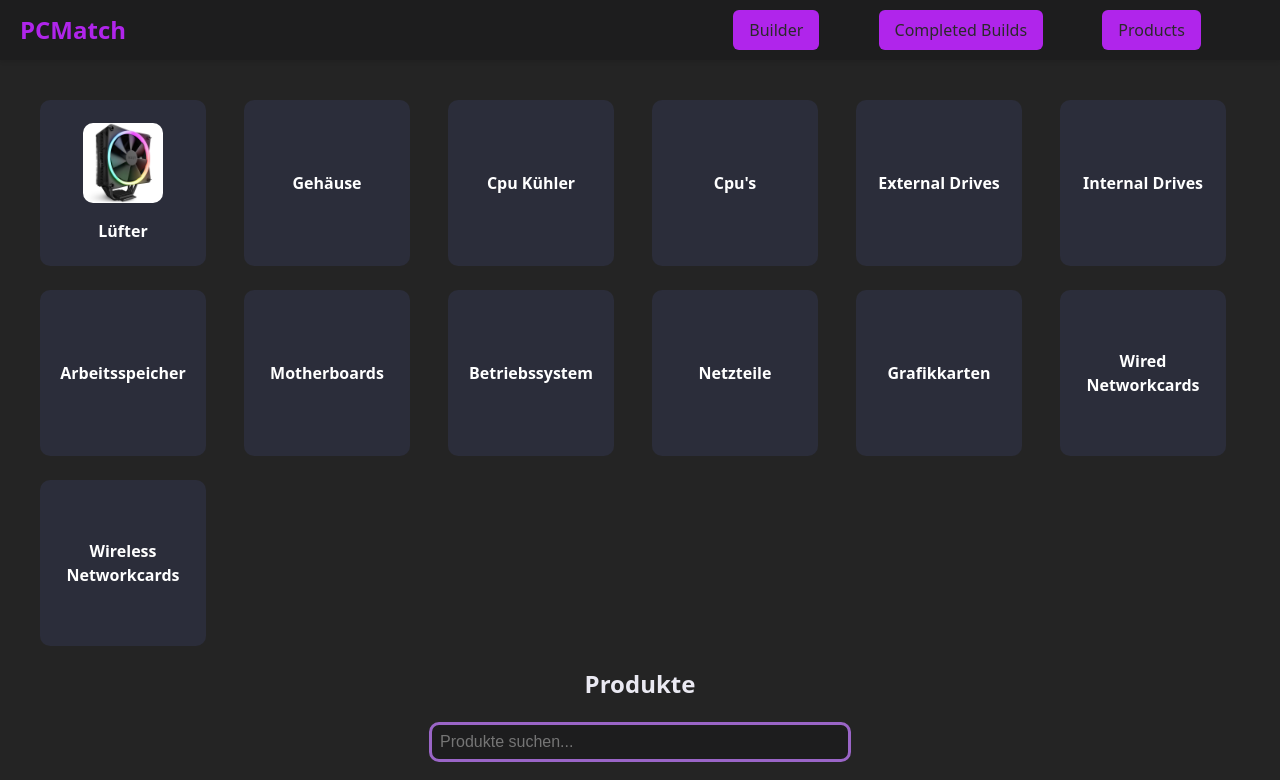
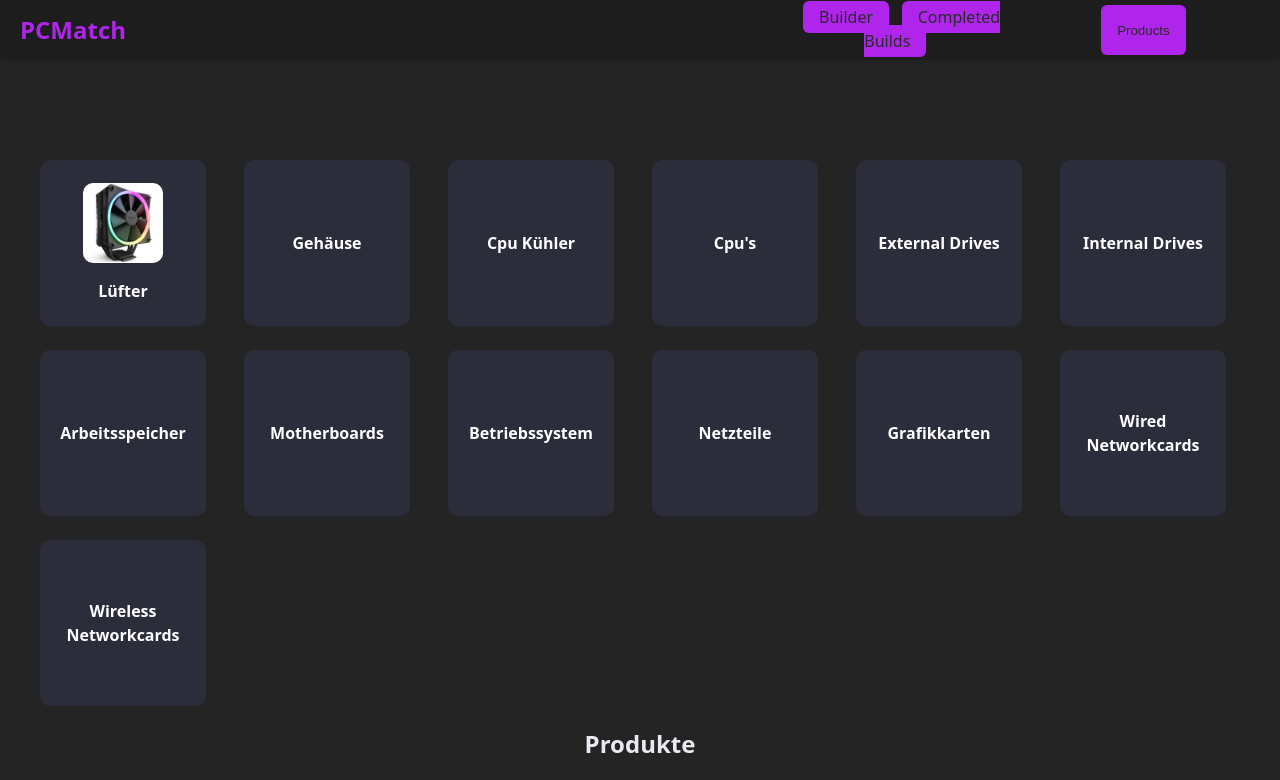
Before and after one commit to MusicToGetCodedOn/PCMatch, a React (Vite) app in the folder PCMatch/: page /products in a window 1280 px wide. Shown: the top 780 px of the page. Built offline with nearby package versions, Linux system fonts and the light colour scheme.

Commit message:
Dropdown Components

```diff
--- a/PCMatch/src/components/Header.jsx
+++ b/PCMatch/src/components/Header.jsx
@@ -3,30 +3,54 @@ import { Link } from 'react-router-dom';
 import styles from './Header.module.css';
 
 export default function Header() {
-  const [isMenuOpen, setIsMenuOpen] = useState(false);
+  const [isProductsOpen, setIsProductsOpen] = useState(false);
 
-  // Funktion, um das Menü umzuschalten
-  const toggleMenu = () => {
-    setIsMenuOpen(!isMenuOpen);
+  // Funktion zum Umschalten des "Products"-Menüs (Grid anzeigen/ausblenden)
+  const toggleProducts = () => {
+    setIsProductsOpen(!isProductsOpen);
   };
 
   return (
-    <header className={styles.header}>
-      <Link to="/" className={styles.headerTitle}>PCMatch</Link>
+    <>
+      <header className={styles.header}>
+        <Link to="/" className={styles.headerTitle}>PCMatch</Link>
 
+        <nav className={styles.nav}>
+          <div>
+            <Link to="/builder/" className={styles.homeButton}>Builder</Link>
+            <Link to="/completedbuilds/" className={styles.homeButton}>Completed Builds</Link>
+          </div>
+          {/* Button für das Ausklappen des Produktsmenüs */}
+          <button className={styles.productsButton} onClick={toggleProducts}>Products</button>
+        </nav>
+      </header>
 
-        <div className={styles.hamburger} onClick={toggleMenu}>
-          <div></div>
-          <div></div>
-          <div></div>
+      {/* Das Grid wird nur angezeigt, wenn isProductsOpen wahr ist */}
+      <div
+        className={`${styles.productGrid} ${isProductsOpen ? styles.open : ''}`}
+      >
+        <div className={styles.grid}>
+          <a href="/products/">Browse All</a>
+          <a href="/products/casefans"><img src="cpucooler.jpg" alt="Cpu Kühler" /> Lüfter</a>
+          <a href="/products/cases">Gehäuse</a>
+          <a href="/products/cpucoolers">Cpu Kühler</a>
+          <a href="/products/cpus">Cpu's</a>
+          <a href="/products/extdrives">External Drives</a>
+          <a href="/products/intdrives">Internal Drives</a>
+          <a href="/products/memory">Arbeitsspeicher</a>
+          <a href="/products/motherboards">Motherboards</a>
+          <a href="/products/os">Betriebssystem</a>
+          <a href="/products/powersupplys">Netzteile</a>
+          <a href="/products/videocards">Grafikkarten</a>
+          <a href="/products/wirednetworkcards">Wired Networkcards</a>
+          <a href="/products/wirelessnetworkcards">Wireless Networkcards</a>
         </div>
+      </div>
 
-      {/* Navigation, zeigt sich nur bei geöffnetem Menü */}
-      <nav className={`${styles.nav} ${isMenuOpen ? styles.open : ''}`}>
-        <Link to="/builder/" className={styles.homeButton}>Builder</Link>
-        <Link to="/completedbuilds/" className={styles.homeButton}>Completed Builds</Link>
-        <Link to="/products/" className={styles.homeButton}>Products</Link>
-      </nav>
-    </header>
+      {/* Der Hauptinhalt wird verschoben, wenn das Grid sichtbar ist */}
+      <div className={`${styles.mainContent} ${isProductsOpen ? styles.shifted : ''}`}>
+        {/* Dein Hauptinhalt */}
+      </div>
+    </>
   );
 }
--- a/PCMatch/src/components/Header.module.css
+++ b/PCMatch/src/components/Header.module.css
@@ -1,4 +1,4 @@
-/* Header.module.css */
+/* Header Styling bleibt unverändert */
 .header {
     position: fixed;
     top: 0;
@@ -28,14 +28,17 @@
     color: rgb(43, 42, 42);
     padding: 0.5rem 1rem;
     text-decoration: none;
+    text-align: center;
+    padding-top: 2%;
     border-radius: 6px;
     margin-right: 5%;
-  transition: .4s;
+    transition: 0.4s;
+    padding-bottom: 2%;
 }
 
 .homeButton:hover {
     background-color: #cf1dd8;
-  transition: .4s;
+    transition: 0.4s;
     transform: scale(1.05);
 }
 
@@ -45,31 +48,104 @@
     width: 45%;
 }
 
-/* Hamburger Menu Styles */
+/* Button Styling für 'Products' */
+.productsButton {
+    background-color: #b025eb;
+    color: rgb(43, 42, 42);
+    padding: 0.5rem 1rem;
+    margin: 0;
+    text-decoration: none;
+    border-radius: 6px;
+    cursor: pointer;
+    transition: 0.3s;
+    height: 50px;
+    border: none;
 
-
-.hamburger {
-  display: none;
-  flex-direction: column;
-  justify-content: space-between;
-  width: 30px;
-  height: 20px;
-  cursor: pointer;
 }
 
-.hamburger div {
-  height: 4px;
-  background-color: #b025eb;
-  border-radius: 2px;
+.productsButton:hover {
+    background-color: #cf1dd8;
+    transition: 0.3s;
+    transform: scale(1.05);
+    border: none;
 }
 
-/* Mobile Specific Styles */
+/* Das Grid, das hinter dem Header hervorfährt */
+.productGrid {
+    background-color: #282b34; /* Etwas hellere Farbe als der Header */
+    width: 100%;
+    padding: 20px 0;
+    position: absolute;
+    top: 60px; /* Direkt unter dem Header */
+    left: 0;
+    right: 0;
+    opacity: 0;    /* Start unsichtbar */
+    transform: translateY(-100%); /* Start außerhalb des Bildschirms */
+    transition: transform 0.5s ease-out, opacity 0.5s ease-out; /* Sanfte Transition */
+    z-index: 999;
+}
+
+/* Wenn das Produktmenü geöffnet ist */
+.productGrid.open {
+    opacity: 1;
+    transform: translateY(0); /* Lässt das Grid nach unten fahren */
+}
+
+/* Grid Styling */
+.grid {
+    display: grid;
+    grid-template-columns: repeat(7, minmax(160px, 1fr));
+    gap: 1rem;
+    justify-content: center;
+}
+
+.grid a {
+    display: flex;
+    flex-direction: column;
+    justify-content: center;
+    align-items: center;
+    width: 160px;
+    height: 160px;
+    background-color: #2b2d3a;
+    border: 3px solid transparent;
+    border-radius: 10px;
+    text-align: center;
+    text-decoration: none;
+    color: white;
+    font-weight: bold;
+    transition: background-color 0.3s, border 0.3s, transform 0.3s;
+}
+
+.grid a:hover {
+    border: 3px solid #9b59b6;
+    background-color: #343649;
+    transform: scale(1.03);
+}
+
+.grid a img {
+    width: 80px;
+    margin-bottom: 1rem;
+    border-radius: 10px;
+}
+
+/* Das Verschieben des Inhalts */
+.mainContent {
+    transition: margin-top 0.5s ease-out; /* Sanfte Transition */
+    padding-top: 60px; /* Platz für den Header */
+}
+
+/* Wenn das Grid geöffnet ist, verschiebe den Inhalt */
+.mainContent.shifted {
+    margin-top: 360px; /* Der Abstand, den das Grid nach unten verschiebt */
+}
+
+/* Hamburger und mobile Styles */
 @media (max-width: 768px) {
     .header {
         flex-direction: column;
         align-items: flex-start;
         padding: 1rem;
-    height: 10%;
+        height: auto;
     }
 
     .nav {
@@ -85,8 +161,8 @@
         background-color: #1d1d1e;
         padding: 5%;
         padding-right: 10%;
-    margin-top: 5.3%  ;
-    position:fixed;
+        margin-top: 5.3%;
+        position: fixed;
         top: 0;
         left: 0;
         right: 0;
@@ -98,14 +174,6 @@
         text-align: center;
     }
 
-  .headerTitle {
-    font-size: 1.2rem;
-    display: flex;
-    justify-content: end;
-
-    height: 10%;
-  }
-
     /* Show the Hamburger Icon */
     .hamburger {
         display: flex;
```
Lines whose indentation alone changed are shown as unchanged.
